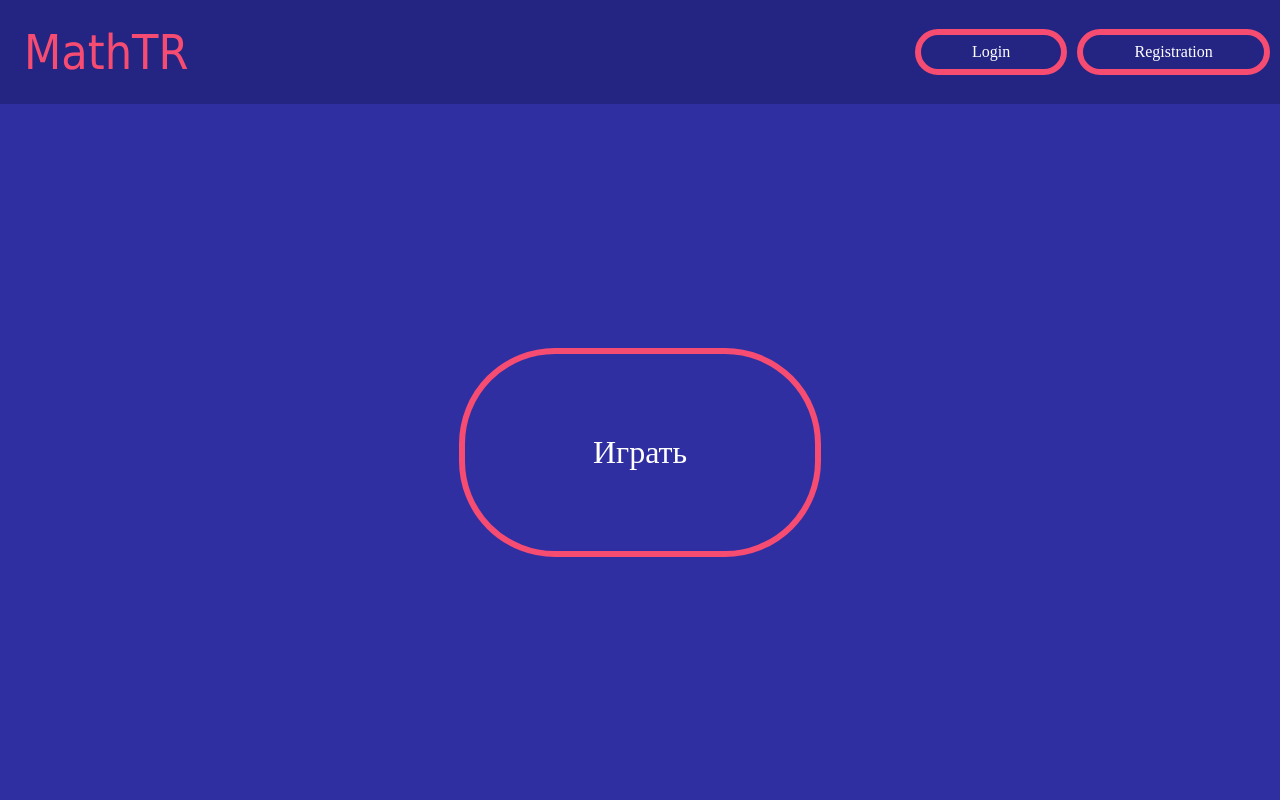
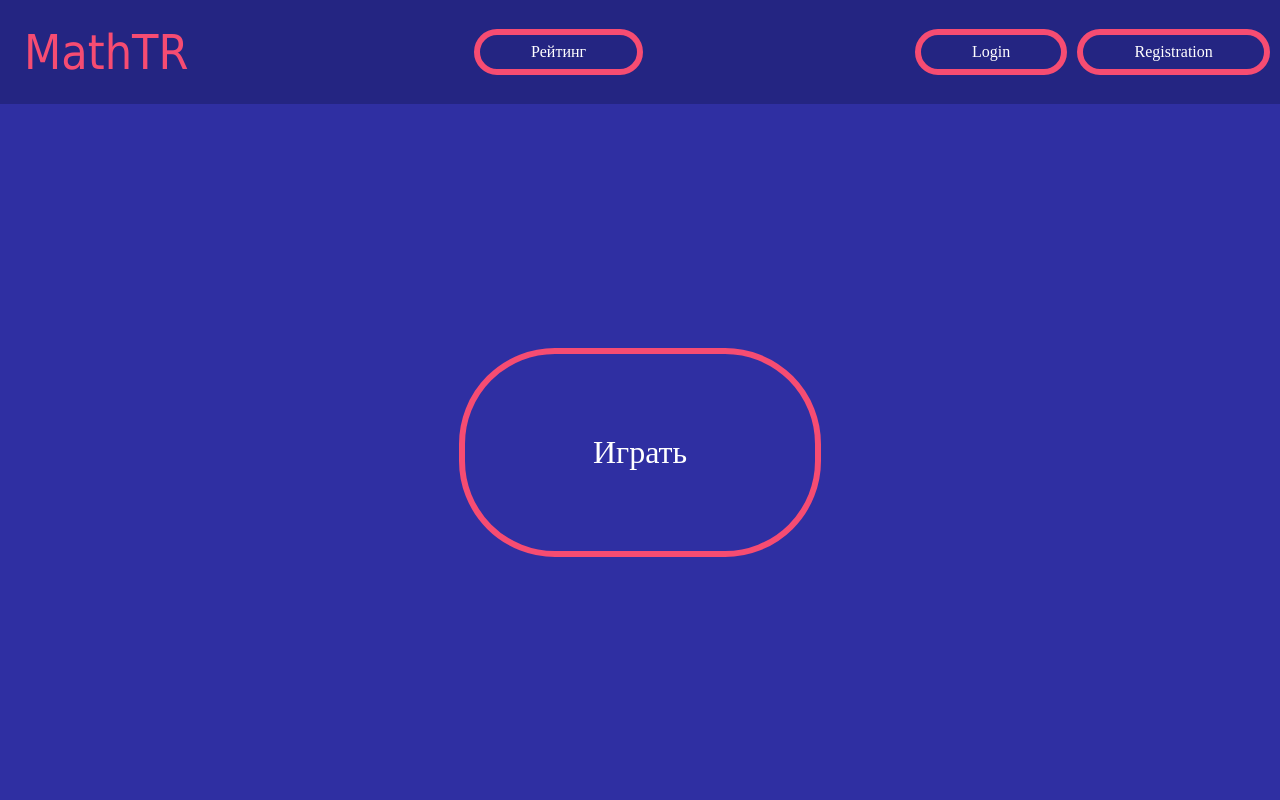
Before and after one commit to 51Sirius/MathSite, a Flask app: page / in a window 1280 px wide. Run offline with Flask 2, Linux system fonts and the light colour scheme.

Commit message:
Add button with rating

```diff
--- a/templates/navbar.html
+++ b/templates/navbar.html
@@ -1,4 +1,5 @@
 <a class="logo" href="{{ url_for('main_page') }}">MathTR</a>
+<a href="{{ url_for('rating') }}" class="button small">Рейтинг</a>
 {% if current_user.is_anonymous %}
     <div class="button-group">
         <a href="{{ url_for('login') }}" class="button small">Login</a>
```
